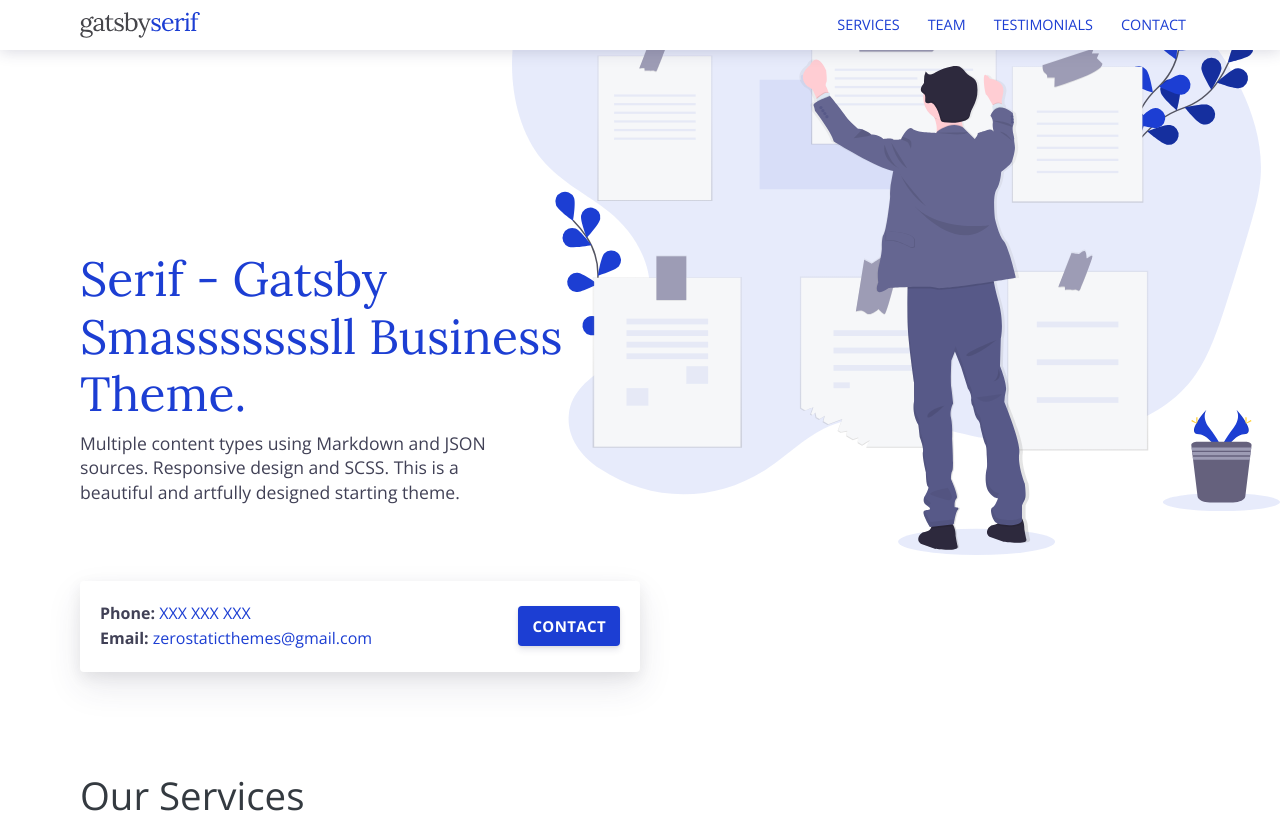
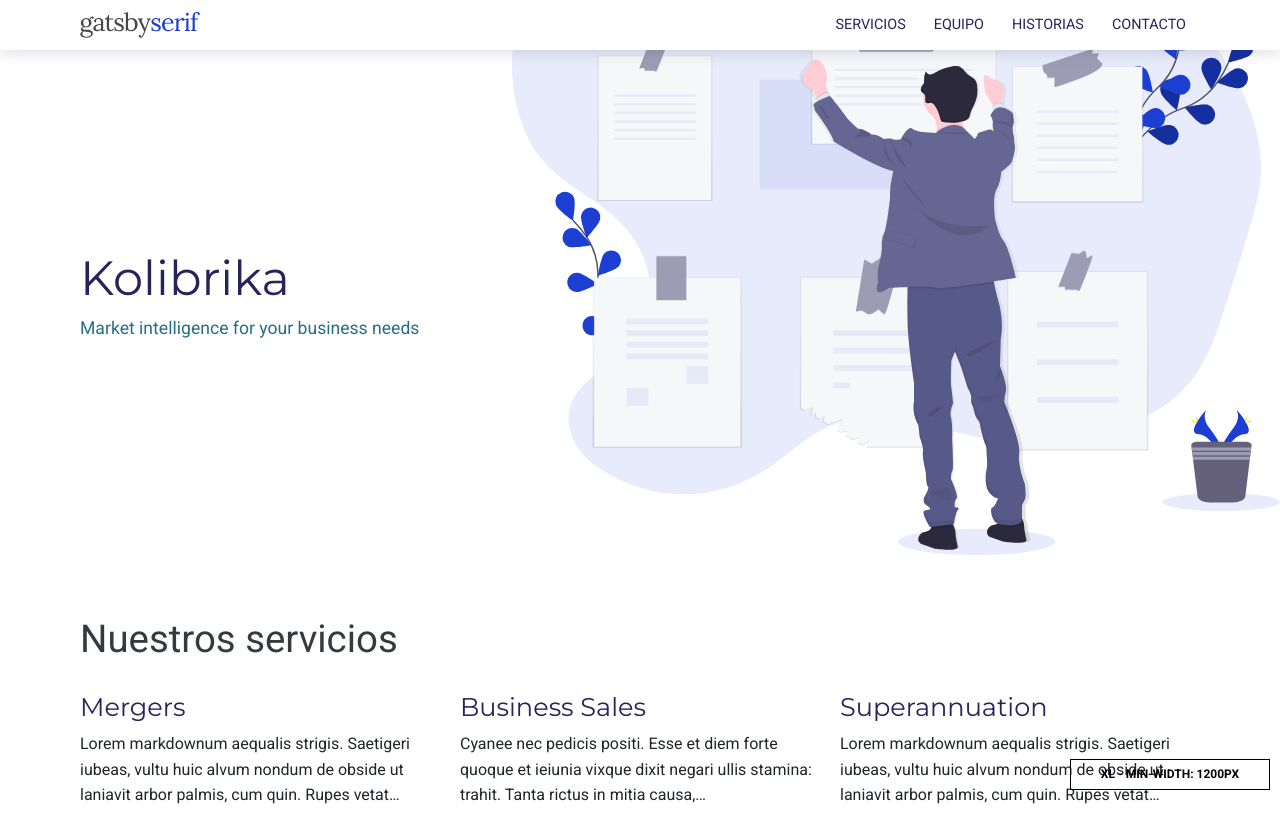
Before and after one commit to cazdlt/kolibrika, a Gatsby site: page / in a window 1280 px wide. Shown: the top 827 px of the page. Built offline with nearby package versions, Linux system fonts and the light colour scheme; Gatsby itself is replaced by a stand-in of ours.

Commit message:
Primeros ajustes

```diff
--- a/gatsby-config.js
+++ b/gatsby-config.js
@@ -2,27 +2,27 @@ const guid = process.env.NETLIFY_GOOGLE_ANALYTICS_ID;
 
 module.exports = {
   siteMetadata: {
-    title: 'Gatsby Serif',
-    description: 'my theme',
+    title: 'Kolibrika',
+    description: 'Market Intelligence',
     contact: {
-      phone: 'XXX XXX XXX',
-      email: 'zerostaticthemes@gmail.com',
+      phone: '(+57) 315 765 8104',
+      email: 'ndelatorre@kolibrika.co',
     },
     menuLinks: [
       {
-        name: 'Services',
+        name: 'Servicios',
         link: '/services',
       },
       {
-        name: 'Team',
+        name: 'Equipo',
         link: '/team',
       },
       {
-        name: 'Testimonials',
+        name: 'Historias',
         link: '/testimonials',
       },
       {
-        name: 'Contact',
+        name: 'Contacto',
         link: '/contact',
       },
     ],
--- a/src/components/Footer.js
+++ b/src/components/Footer.js
@@ -1,7 +1,7 @@
-import React from 'react';
-import { graphql, Link, StaticQuery } from 'gatsby';
+import React from "react";
+import { graphql, Link, StaticQuery } from "gatsby";
 
-const Footer = props => (
+const Footer = (props) => (
     <div className="footer-strip">
         <div className="container">
             <div className="row">
@@ -9,20 +9,16 @@ const Footer = props => (
                     <div className="footer">
                         <h3 className="footer-title">{props.data.site.siteMetadata.title}</h3>
                         <ul className="footer-menu">
+                            {/* <li>
+                                {" "}
+                                <Link to="/">Home</Link>
+                            </li> */}
                             <li>
-                {' '}
-                <Link to="/">Home</Link>
-              </li>
-              <li>
-                {' '}
-                <Link to="/contact">Contact</Link>
+                                {/* {" "} */}
+                                <Link to="/contact">Contacto</Link>
                             </li>
                             <li className="copyright">
-                ©
-{' '}
-{new Date().getFullYear()}
-{' '}
-{props.data.site.siteMetadata.title}
+                                © {new Date().getFullYear()} {props.data.site.siteMetadata.title}
                             </li>
                         </ul>
                     </div>
@@ -32,17 +28,21 @@ const Footer = props => (
     </div>
 );
 
-export default props => (
+export default (props) => (
     <StaticQuery
         query={graphql`
             query {
                 site {
                     siteMetadata {
                         title
+                        contact {
+                            email
+                            phone
+                        }
                     }
                 }
             }
         `}
-    render={data => <Footer data={data} />}
+        render={(data) => <Footer data={data} />}
     />
 );
--- a/src/data/social.yaml
+++ b/src/data/social.yaml
@@ -1,5 +1,5 @@
 vimeo: ''
 twitter: ''
 instagram: ''
-linkedin: ''
-facebook: ''
+linkedin: 'wefew'
+facebook: 'test'
--- a/src/layouts/index.js
+++ b/src/layouts/index.js
@@ -1,24 +1,24 @@
-import React from 'react'
-import SEO from '../components/SEO'
-import Header from '../components/Header'
-import Footer from '../components/Footer'
-import SubFooter from '../components/SubFooter'
-import '../scss/style.scss'
+import React from "react";
+import SEO from "../components/SEO";
+import Header from "../components/Header";
+import Footer from "../components/Footer";
+import SubFooter from "../components/SubFooter";
+import "../scss/style.scss";
 
-const Layout = props => {
+const Layout = (props) => {
     return (
         <React.Fragment>
             <SEO />
-      <div className={`page${props.bodyClass ? ` ${props.bodyClass}` : ''}`}>
+            <div className={`page${props.bodyClass ? ` ${props.bodyClass}` : ""}`}>
                 <div id="wrapper" className="wrapper">
                     <Header />
                     {props.children}
                 </div>
                 <Footer />
-        <SubFooter />
+                {/* <SubFooter /> */}
             </div>
         </React.Fragment>
-  )
-}
+    );
+};
 
-export default Layout
+export default Layout;
--- a/src/pages/index.js
+++ b/src/pages/index.js
@@ -17,24 +17,23 @@ const Home = (props) => {
           content="Small Business Theme. Multiple content types using Markdown and JSON sources. Responsive design and SCSS. This is a beautiful and artfully designed starting theme."
         />
       </Helmet>
-      <div className="intro pb-4">
+      <div className="intro pb-8">
         <div className="container">
-          <h1>Serif - Gatsby Smasssssssll Business Theme.</h1>
+          <h1>Kolibrika</h1>
           <p>
-            Multiple content types using Markdown and JSON sources. Responsive design and SCSS. This
-            is a beautiful and artfully designed starting theme.
+            Market intelligence for your business needs
           </p>
         </div>
       </div>
 
-      <div className="container pt-2">
+      {/* <div className="container pt-2">
         <Call button />
-      </div>
+      </div> */}
 
-      <div className="container pt-8 pt-md-10">
+      <div className="container mt-8 pt-8 pt-md-10">
         <div className="row justify-content-start">
           <div className="col-12">
-            <h2 className="title-3 text-dark mb-3">Our Services</h2>
+            <h2 className="title-3 text-dark mb-3">Nuestros servicios</h2>
           </div>
           {markdown.map(edge => (
             <div key={edge.node.frontmatter.path} className="col-12 col-md-4 mb-1">
@@ -50,7 +49,7 @@ const Home = (props) => {
           ))}
           <div className="col-12 text-center">
             <Link className="button button-primary mt-2" to="/services">
-              View All Services
+              Ver todos
             </Link>
           </div>
         </div>
@@ -59,7 +58,7 @@ const Home = (props) => {
       <div className="container pt-5 pb-5 pt-md-7 pb-md-7">
         <div className="row justify-content-center">
           <div className="col-12">
-            <h2 className="title-3 text-dark mb-4">Our Features</h2>
+            <h2 className="title-3 text-dark mb-4">Con nosotros</h2>
           </div>
           {json.map(edge => (
             <div key={edge.node.id} className="col-12 col-md-6 col-lg-4 mb-2">
--- a/src/scss/_bootstrap-variables.scss
+++ b/src/scss/_bootstrap-variables.scss
@@ -17,9 +17,13 @@
 $grid-gutter-width: 20px;
 
 $white: #ffffff;
-$black: #000000;
-$primary: #1c3ed3;
-$secondary: #414156;
+$black: #3d3434;
+$primary: #29235c;
+$secondary: #276E86;
+$tertiary: #94C121;
+$darker: #13173F;
+$lighter: #CAEA60;
+
 
 // Links
 $link-color: $primary;
@@ -28,9 +32,9 @@ $link-hover-color: lighten($primary, 20%);
 $link-hover-decoration: underline;
 
 // Fonts
-$font-family-base: 'Open Sans', 'Helvetica Neue', Arial, sans-serif,
+$font-family-base: 'Roboto','Open Sans', 'Helvetica Neue', Arial, sans-serif,
   -apple-system;
-$font-family-heading: 'Lora', 'Helvetica Neue', Arial, sans-serif, -apple-system;
+$font-family-heading: 'Montserrat','Lora', 'Helvetica Neue', Arial, sans-serif, -apple-system;
 $font-size-base: 1rem; // Assumes the browser default, typically `16px`
 $font-weight-thin: 200;
 $font-weight-light: 300;
--- a/src/scss/components/_footer.scss
+++ b/src/scss/components/_footer.scss
@@ -1,5 +1,5 @@
 .footer-strip {
-  background: $secondary;
+  background: $primary;
   padding-top: 20px;
   padding-bottom: 20px;
 }
--- a/src/scss/style.scss
+++ b/src/scss/style.scss
@@ -1,5 +1,5 @@
 // Font
-@import url('https://fonts.googleapis.com/css?family=Lora:400|Open+Sans:400,700');
+@import url('https://fonts.googleapis.com/css?family=Montserrat:400|Roboto:400,700');
 
 // Bootstrap
 @import 'bootstrap/functions';
@@ -71,23 +71,23 @@
 @import 'pages/services/page-services';
 @import 'pages/services/page-service';
 
-// Display breakpoints for DEV
-// body:after {
-//   color: #000000;
-//   font-size: 12px;
-//   padding: 5px;
-//   font-weight: bold;
-//   right: 10px;
-//   position: fixed;
-//   text-align: center;
-//   text-transform: uppercase;
-//   bottom: 10px;
-//   width: 200px;
-//   z-index: 9999;
-//   border: solid 1px #000000;
-//   @each $name, $value in $grid-breakpoints {
-//     @include media-breakpoint-up($name) {
-//       content: "#{$name} - min-width: #{$value}";
-//     }
-//   }
-// }
+//Display breakpoints for DEV
+body:after {
+  color: #000000;
+  font-size: 12px;
+  padding: 5px;
+  font-weight: bold;
+  right: 10px;
+  position: fixed;
+  text-align: center;
+  text-transform: uppercase;
+  bottom: 10px;
+  width: 200px;
+  z-index: 9999;
+  border: solid 1px #000000;
+  @each $name, $value in $grid-breakpoints {
+    @include media-breakpoint-up($name) {
+      content: "#{$name} - min-width: #{$value}";
+    }
+  }
+}
--- a/src/templates/team.js
+++ b/src/templates/team.js
@@ -1,6 +1,6 @@
-import React from 'react';
-import { graphql } from 'gatsby';
-import Layout from '../layouts/index';
+import React from "react";
+import { graphql } from "gatsby";
+import Layout from "../layouts/index";
 
 const Team = ({ data }) => {
     const { title } = data.markdownRemark.frontmatter;
```
Also changed, not shown: src/components/Header.js (+11 -11 lines), src/components/Menu.js (+5 -5 lines), src/pages/services/index.js (+5 -5 lines), src/scss/pages/services/_page-service.scss (+2 -2 lines), src/templates/service.js (+5 -5 lines), screenshots/screenshot-with-border.png (deleted), screenshots/screenshot.png (deleted), screenshots/tn.png (deleted). Lines whose indentation alone changed are shown as unchanged.
